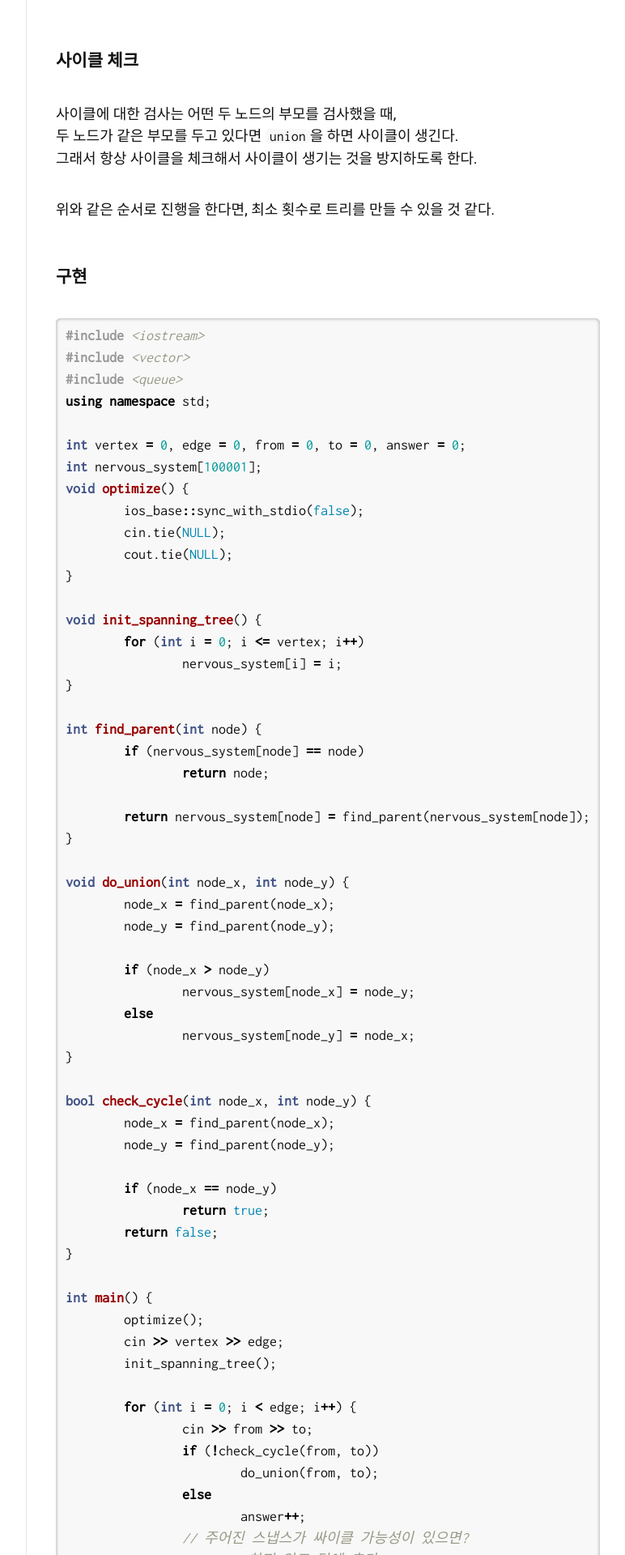
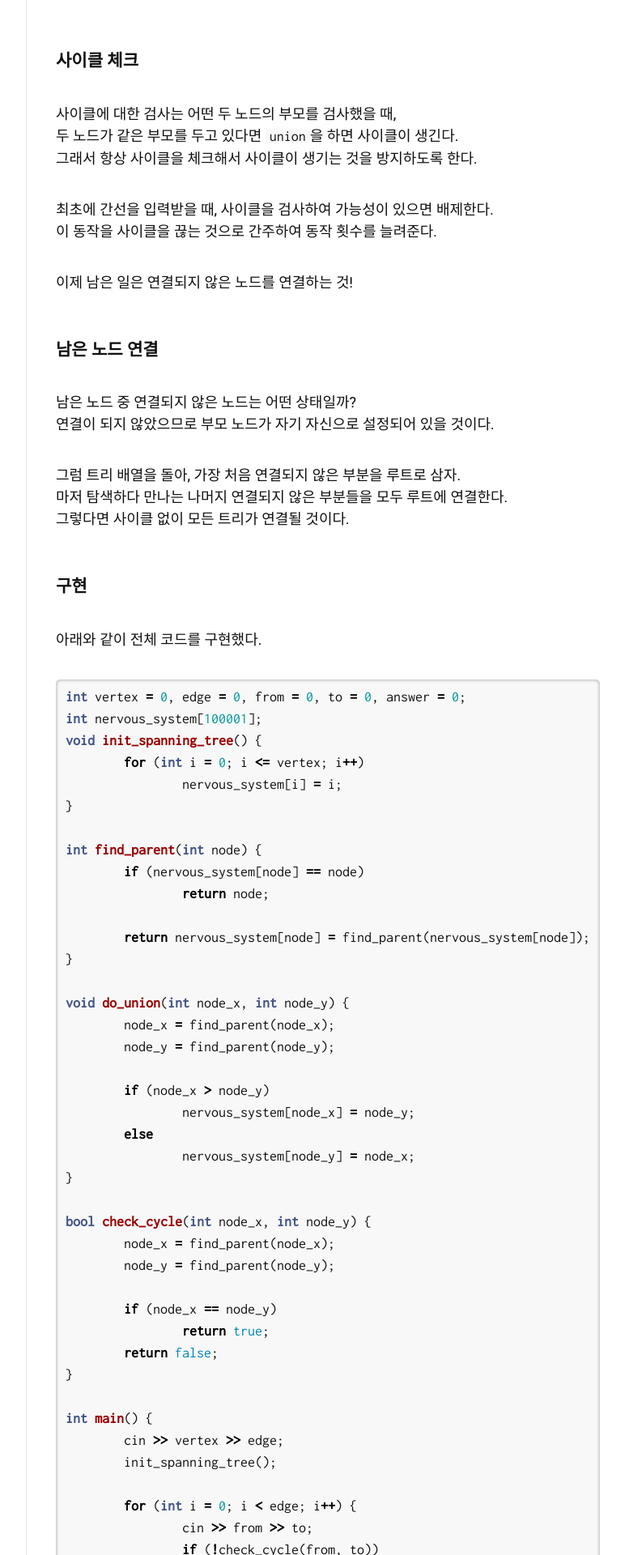
Before and after one commit to Jinseop-Sim/Jinseop-Sim.github.io, a Jekyll site: the page built from _posts/2024-01-09-bj-20955.md, in a window 1280 px wide. Shown: the part 1145-3065 px from the top of the page at 81% size, without its empty margins (367-1139 px from the left). Built offline with Jekyll 4.4.1, drawn with Linux system fonts in a browser that asks for light colours; nearby versions of some CDN libraries; some web fonts are replaced.

Commit message:
글 추ㅏ

````diff
--- a/_posts/2024-01-09-bj-20955.md
+++ b/_posts/2024-01-09-bj-20955.md
@@ -37,23 +37,25 @@ __Kruskal__ 알고리즘을 사용하도록 할 것이다.
 두 노드가 같은 부모를 두고 있다면 ```union```을 하면 사이클이 생긴다.
 그래서 항상 사이클을 체크해서 사이클이 생기는 것을 방지하도록 한다.
 
-위와 같은 순서로 진행을 한다면, 최소 횟수로 트리를 만들 수 있을 것 같다.
+최초에 간선을 입력받을 때, 사이클을 검사하여 가능성이 있으면 배제한다.
+이 동작을 사이클을 끊는 것으로 간주하여 동작 횟수를 늘려준다.
+
+이제 남은 일은 연결되지 않은 노드를 연결하는 것!
+
+### 남은 노드 연결
+남은 노드 중 연결되지 않은 노드는 어떤 상태일까?
+연결이 되지 않았으므로 부모 노드가 자기 자신으로 설정되어 있을 것이다.
+
+그럼 트리 배열을 돌아, 가장 처음 연결되지 않은 부분을 루트로 삼자.
+마저 탐색하다 만나는 나머지 연결되지 않은 부분들을 모두 루트에 연결한다.
+그렇다면 사이클 없이 모든 트리가 연결될 것이다.
 
 ### 구현
+아래와 같이 전체 코드를 구현했다.
+
 {% highlight cpp %}
-#include <iostream>
-#include <vector>
-#include <queue>
-using namespace std;
-
 int vertex = 0, edge = 0, from = 0, to = 0, answer = 0;
 int nervous_system[100001];
-void optimize() {
-	ios_base::sync_with_stdio(false);
-	cin.tie(NULL);
-	cout.tie(NULL);
-}
-
 void init_spanning_tree() {
 	for (int i = 0; i <= vertex; i++)
 		nervous_system[i] = i;
@@ -86,7 +88,6 @@ bool check_cycle(int node_x, int node_y) {
 }
 
 int main() {
-	optimize();
 	cin >> vertex >> edge;
 	init_spanning_tree();
 
````
